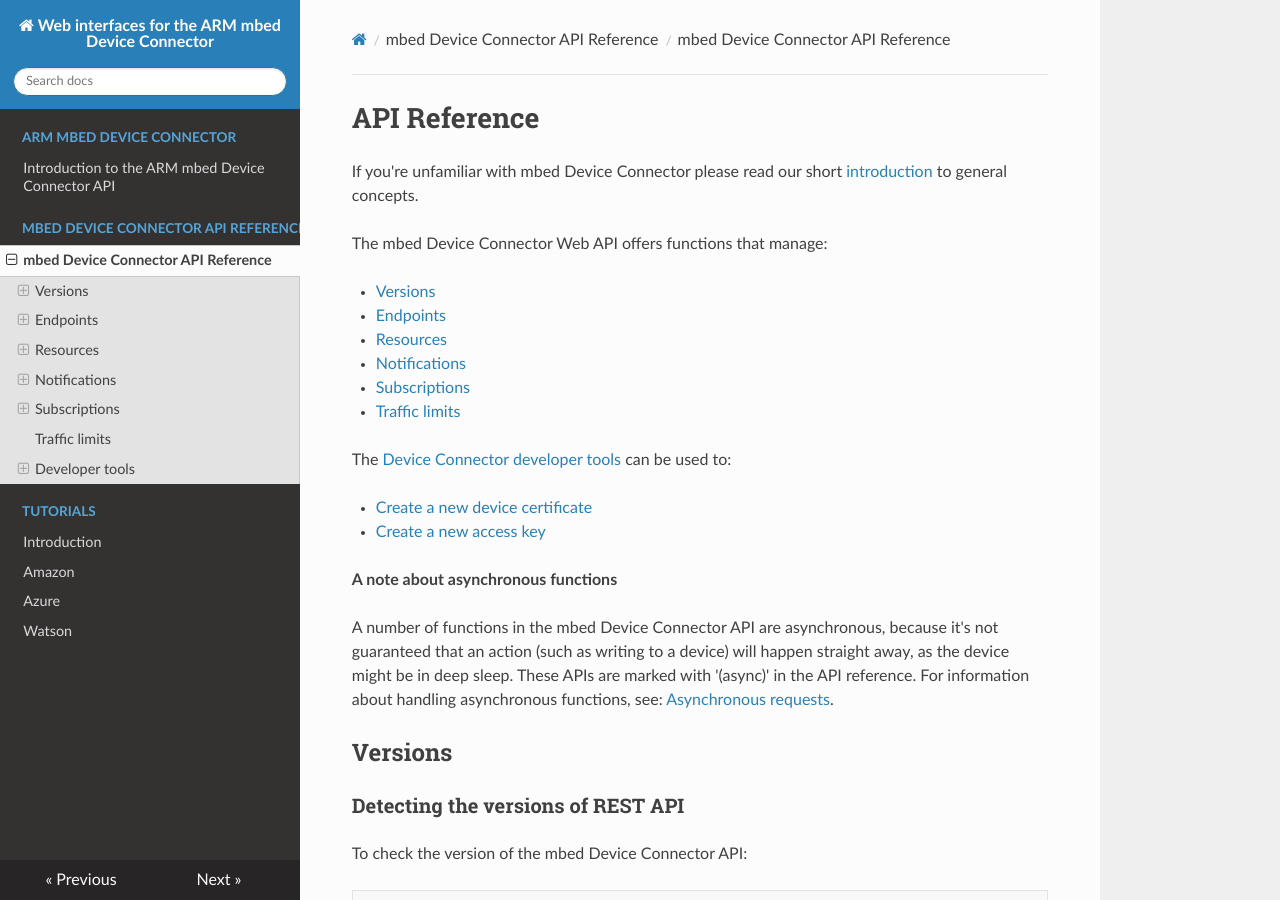
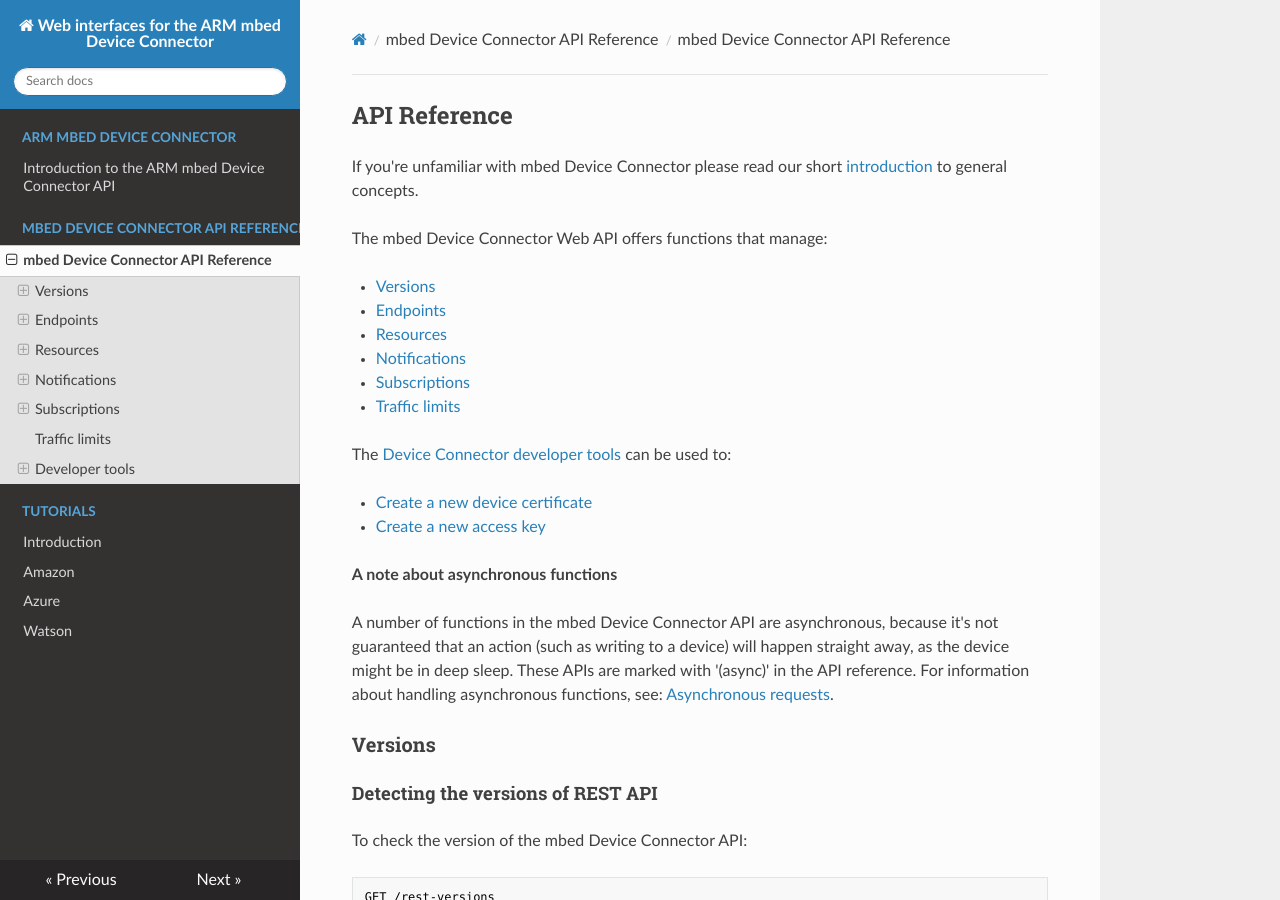
Before and after one commit to ARMmbed/Connector-mDS-REST-API, an MkDocs documentation site: the page built from docs/api-reference.md, in a window 1280 px wide and 900 px high. Built offline with MkDocs 1.6.1, drawn with Linux system fonts in a browser that asks for light colours; nearby versions of some CDN libraries; old or Windows-style settings are respelled for this version of MkDocs.

Commit message:
Headings for the new engine.

````diff
--- a/docs/api-reference.md
+++ b/docs/api-reference.md
@@ -1,4 +1,4 @@
-# API Reference
+## API Reference
 
 If you're unfamiliar with mbed Device Connector please read our short [introduction](index.md) to general concepts.
 
@@ -20,9 +20,9 @@ __A note about asynchronous functions__
 
 A number of functions in the mbed Device Connector API are asynchronous, because it's not guaranteed that an action (such as writing to a device) will happen straight away, as the device might be in deep sleep. These APIs are marked with '(async)' in the API reference. For information about handling asynchronous functions, see: [Asynchronous requests](index.md#asynchronous-requests).
 
-## Versions
+### Versions
 
-### Detecting the versions of REST API
+#### Detecting the versions of REST API
 
 To check the version of the mbed Device Connector API:
 ```
@@ -56,7 +56,7 @@ Content-Type: application/json
 ]
 ```
 
-### Calling the latest version of the REST API
+#### Calling the latest version of the REST API
 
 To call the latest version of the API, you can either use the existing URI without any changes, or you can prefix the latest version of the above list to your URI:
 
@@ -67,7 +67,7 @@ To call the latest version of the API, you can either use the existing URI witho
 /v2/some-url
 ```
 
-### Calling an old version of the REST API
+#### Calling an old version of the REST API
 
 To call an old version of the API, you must prefix the desired version of the above list to your URI:
 
@@ -77,11 +77,11 @@ To call an old version of the API, you must prefix the desired version of the ab
 /v1/some-url
 ```
 
-## Endpoints
+### Endpoints
 
 Endpoints are physical devices running [mbed Client](https://www.mbed.com/en/development/software/mbed-client/). For more information about mbed Device Connector’s data model, see the [REST API introduction](index.md#the-mbed-device-connector-data-model).
 
-### Listing all endpoints
+#### Listing all endpoints
 
 ```
 GET /v2/endpoints
@@ -130,11 +130,11 @@ Content-Type: application/json
 ]
 ```
 
-#### Queue mode
+##### Queue mode
 
 When an endpoint is in queue mode, messages sent to the endpoint will not wake up the physical device. Rather, the messages are queued and delivered when the device wakes up and connects to mbed Device Connector itself. Queue mode can also be used when the device is behind a NAT and cannot be reached directly by mbed Device Connector.
 
-### Listing an endpoint's resources
+#### Listing an endpoint's resources
 
 ```
 GET /v2/endpoints/{endpoint-name}
@@ -184,17 +184,17 @@ Content-Type: application/json
 
 *You are encouraged to use the [LWM2M](http://technical.openmobilealliance.org/Technical/technical-information/omna/lightweight-m2m-lwm2m-object-registry) resource types.*
 
-## Resources
+### Resources
 
 All APIs related to device resources are [asynchronous](index.md#asynchronous-requests). Be aware that these APIs will only respond if the device is turned on and connected to mbed Device Connector. You can also receive [notifications](#notifications) when a resource changes by subscribing to the resource.
 
-### Non-confirmable requests
+#### Non-confirmable requests
 
 All resource APIs have the parameter `noResp`. If a request is made with `noResp=true`, mbed Device Connector makes a CoAP non-confirmable requests to the device. This means that these requests are not guaranteed to arrive at the device, nor do you get an `async-response-id` back.
 
 If calls with this parameter enabled succeed, they return with the status code `204 No Content`. If the underlying protocol does not support non-confirmable requests, or if the endpoint is registered in queue mode, the response is status code `409 Conflict`.
 
-### Reading from a resource ([async](index.md#asynchronous-requests))
+#### Reading from a resource ([async](index.md#asynchronous-requests))
 
 ```
 GET /v2/endpoints/{endpoint-name}/{resource-path}
@@ -267,7 +267,7 @@ When the response is available, on your notification channel:
 }
 ```
 
-### Writing to a resource ([async](index.md#asynchronous-requests))
+#### Writing to a resource ([async](index.md#asynchronous-requests))
 
 This API can be used to write new values to existing resources, or to create new resources on the device. The `resource-path` does not have to exist - it can be created by the call.
 
@@ -346,7 +346,7 @@ When the response is available, on your notification channel:
 
 The [mbed Client overview](https://docs.mbed.com/docs/mbed-client-guide/en/latest/Introduction/#the-write-operation) contains information on how to process updates on the device side.
 
-### Executing a function on a resource ([async](index.md#asynchronous-requests))
+#### Executing a function on a resource ([async](index.md#asynchronous-requests))
 
 This API can be used to execute functions on existing resources on the device.
 
@@ -428,7 +428,7 @@ When the response is available, on your notification channel:
 
 The [mbed Client overview](https://docs.mbed.com/docs/mbed-client-guide/en/latest/Introduction/#the-execute-operation) contains information on how to handle the execute operation on the device side.
 
-### Deleting a resource ([async](index.md#asynchronous-requests))
+#### Deleting a resource ([async](index.md#asynchronous-requests))
 
 A request to delete a resource must be handled by both mbed Client and mbed Device Connector. The resource is not deleted from mbed Device Connector until the delete is handled by mbed Client.
 
@@ -505,7 +505,7 @@ When the response is available, on your notification channel:
 
 The [mbed Client overview](https://docs.mbed.com/docs/mbed-client-guide/en/latest/Introduction/) contains information on how to handle the delete operation on the device side.
 
-## Notifications
+### Notifications
 
 Notifications are created when certain events happen on mbed Device Connector:
 
@@ -515,7 +515,7 @@ Notifications are created when certain events happen on mbed Device Connector:
 
 A notification is created for each asynchronous request when the response is ready, for example when the device sends a response for a read request. Another case is when you [subscribe](#subscriptions) to a resource, mbed Device Connector starts creating notifications when the resource state changes. The device registration related notifications are always created automatically.
 
-### Receiving notifications
+#### Receiving notifications
 
 There are two ways of receiving notifications:
 
@@ -526,7 +526,7 @@ mbed Device Connector tries to deliver each notification event for up to 15 minu
 
 We'll review the notification data structure before looking at the registration and notification functions.
 
-#### Notification data structure
+##### Notification data structure
 
 A notification message contains the following server event types:
 
@@ -610,9 +610,9 @@ The notification message is delivered in JSON format:
     }
 ```
 
-### Registering a notification callback
+#### Registering a notification callback
 
-#### Registering a callback URL
+##### Registering a callback URL
 
 Register a URL to which the server should deliver notifications.
 
@@ -662,7 +662,7 @@ Content-Length: 87
 HTTP/1.1 204 No Content
 ```
 
-#### Checking the notification callback
+##### Checking the notification callback
 
 Returns the notification callback URL and the headers that have been set in [Registering a notification callback](#registering-a-notification-callback).
 
@@ -689,7 +689,7 @@ Content-Length: 87
 {"url" : "example.com", "headers" : {"Authorization" : "auth", "test-header" : "test"}}
 ```
 
-#### Deleting the notification callback
+##### Deleting the notification callback
 
 To delete the Callback URL and remove all subscriptions:
 
@@ -704,7 +704,7 @@ DELETE /notification/callback
 |204|Successfully removed.|
 |404|No callback URL is registered.|
 
-### Long polling
+#### Long polling
 
 As an alternative to the notification callback, you can use HTTP long-poll requests to receive notifications. You open a request from the client to mbed Device Connector, and the request will be kept open until either an event notification is delivered to the client or the request times out (after 30 seconds). In both cases, the client should open a new polling request after the previous one closes.
 
@@ -721,7 +721,7 @@ GET /v2/notification/pull
 |200|OK.|
 |204|No new notifications.|
 
-## Subscriptions
+### Subscriptions
 
 When you have set up a [notification callback](#registering-a-notification-callback), your application can subscribe to either individual resources or pre-subscribe to resources.
 
@@ -729,7 +729,7 @@ When you subscribe to an observable resource, the server notifies your applicati
 
 Whether or not a resource is observable is determined by [mbed Client](https://docs.mbed.com/docs/mbed-client-guide/en/latest/Introduction/#the-observe-feature), not by mbed Device Connector.
 
-### Subscribing to an individual resource ([async](index.md#asynchronous-requests))
+#### Subscribing to an individual resource ([async](index.md#asynchronous-requests))
 
 This function subscribes to an individual resource.
 
@@ -777,7 +777,7 @@ When the response is available, on your notification channel:
 }
 ```
 
-### Removing a subscription
+#### Removing a subscription
 
 ```
 DELETE /subscriptions/{endpoint-name}/{resource-path}
@@ -790,7 +790,7 @@ DELETE /subscriptions/{endpoint-name}/{resource-path}
 |204|Successfully removed subscription.|
 |404|Endpoint or endpoint's resource not found.|
 
-### Removing all subscriptions
+#### Removing all subscriptions
 
 ```
 DELETE /v2/subscriptions
@@ -802,7 +802,7 @@ DELETE /v2/subscriptions
 |---|---|
 |204|Successfully removed subscriptions.|
 
-### Checking resource subscription status
+#### Checking resource subscription status
 
 ```
 GET /v2/subscriptions/{endpoint-name}/{resource-path}
@@ -830,7 +830,7 @@ Content-Type: text/uri-list
 /subscriptions/node-001/dev/power
 ```
 
-### Reading endpoint's subscriptions
+#### Reading endpoint's subscriptions
 
 ```
 GET /v2/subscriptions/{endpoint-name}
@@ -859,7 +859,7 @@ Content-Type: text/uri-list
 /subscriptions/node-001/dev/power
 ```
 
-### Removing endpoint's subscriptions
+#### Removing endpoint's subscriptions
 
 ```
 DELETE /v2/subscriptions/{endpoint-name}
@@ -872,7 +872,7 @@ DELETE /v2/subscriptions/{endpoint-name}
 |204|Successfully removed.|
 |404|Endpoint not found.|
 
-### Automatically subscribe to resources
+#### Automatically subscribe to resources
 
 Besides manually subscribing to resources, you can also automatically subscribe (a pre-subscription) to resources based on their endpoint name, endpoint type, or listed resources. mbed Device Connector will automatically send a subscription request when it encounters an endpoint or resource that matches these definitions.
 
@@ -931,7 +931,7 @@ If you send an empty array, the pre-subscription data will be removed.
     HTTP/1.1 200 OK
 ```
 
-### Getting automatic subscriptions
+#### Getting automatic subscriptions
 
 ```
 GET /v2/subscriptions
@@ -939,7 +939,7 @@ GET /v2/subscriptions
 
 The server returns with the same JSON structure as described above. If there are no pre-subscribed resources, it returns with an empty array.
 
-## Traffic limits
+### Traffic limits
 
 The number of transactions and registered endpoints for each mbed user is limited per 24 hours. The counter for the number of transactions includes both incoming (endpoint registrations, registration updates and removals, notifications) and outgoing (proxy and subscription requests).
 
@@ -971,15 +971,15 @@ Content-Type: application/json
 }
 ```
 
-## Developer tools
+### Developer tools
 
 The REST methods described below help automation of applications. Access key authorization is required.
 
 <span class="notes">**Note:** A different base URL is required to use these tools. The services can be accessed only from URL https://connector.mbed.com.</span>
 
-### Create a certificate
+#### Create a certificate
 
-#### Creating a new certificate for an endpoint
+##### Creating a new certificate for an endpoint
 
 Besides requesting for the `security.h` file from the mbed Connector webapp, the security credentials can be generated programmatically using CSR process. For such request, you need to have the Elliptic Curve private-public keys created. Secp256r1 is recommended, but other 256 bit curves work as well. The public key is sent along with your domain ID in the JSON body as a PEM format string. When you have received the domain and endpoint names and the server and device certificates along with the successful response, you must formulate the `security.h` file manually. The file needs to include the private key that pairs with the public key sent in CSR request.
 
@@ -1064,9 +1064,9 @@ Acceptable content-types:
     }
 ```
 
-### Create an access key
+#### Create an access key
 
-#### Creating a new access key
+##### Creating a new access key
 
 To create your first access key, log in to the mbed Connector webapp. After that, new access keys can be created programmatically.
 
````
